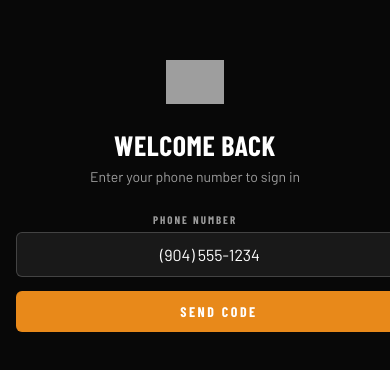
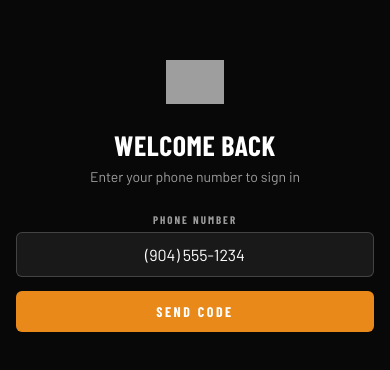
Before and after one commit to TomATFRAME/Frame-Medicine, a plain HTML site: page index.html in a window 390 px wide. Shown: the part 206-576 px from the top of the page. Drawn offline with nearby package versions, Linux system fonts and the light colour scheme; grey boxes are pictures that could not be loaded; a web font is replaced by a local one.

Commit message:
Fix mobile overflow: restore border-box on reset controls
Inputs and buttons use all:unset, which wipes box-sizing back to
content-box, so width:100% PLUS their padding/border rendered wider than
the screen and overflowed off the right edge on phones. Re-assert
box-sizing:border-box on .input-field/.textarea-field/.chat-input/.btn/
.action-btn. Verified: login input now fits inside its container.
Applied to live index.html and patient-app source.

```diff
--- a/index.html
+++ b/index.html
@@ -215,6 +215,8 @@ h3{font-size:15px;font-weight:700;letter-spacing:0.10em}
 .text-center{text-align:center}
 .flex-between{display:flex;justify-content:space-between;align-items:center}
 .gap-8{gap:8px}
+/* Mobile overflow fix: all:unset on controls wipes box-sizing, so width:100% + padding overflowed the screen. Restore border-box. */
+.input-field,.textarea-field,.chat-input,.btn,.action-btn{box-sizing:border-box}
 </style>
 </head>
 <body>
```
Also changed, not shown: patient-app/index.html (+2 -0 lines).
